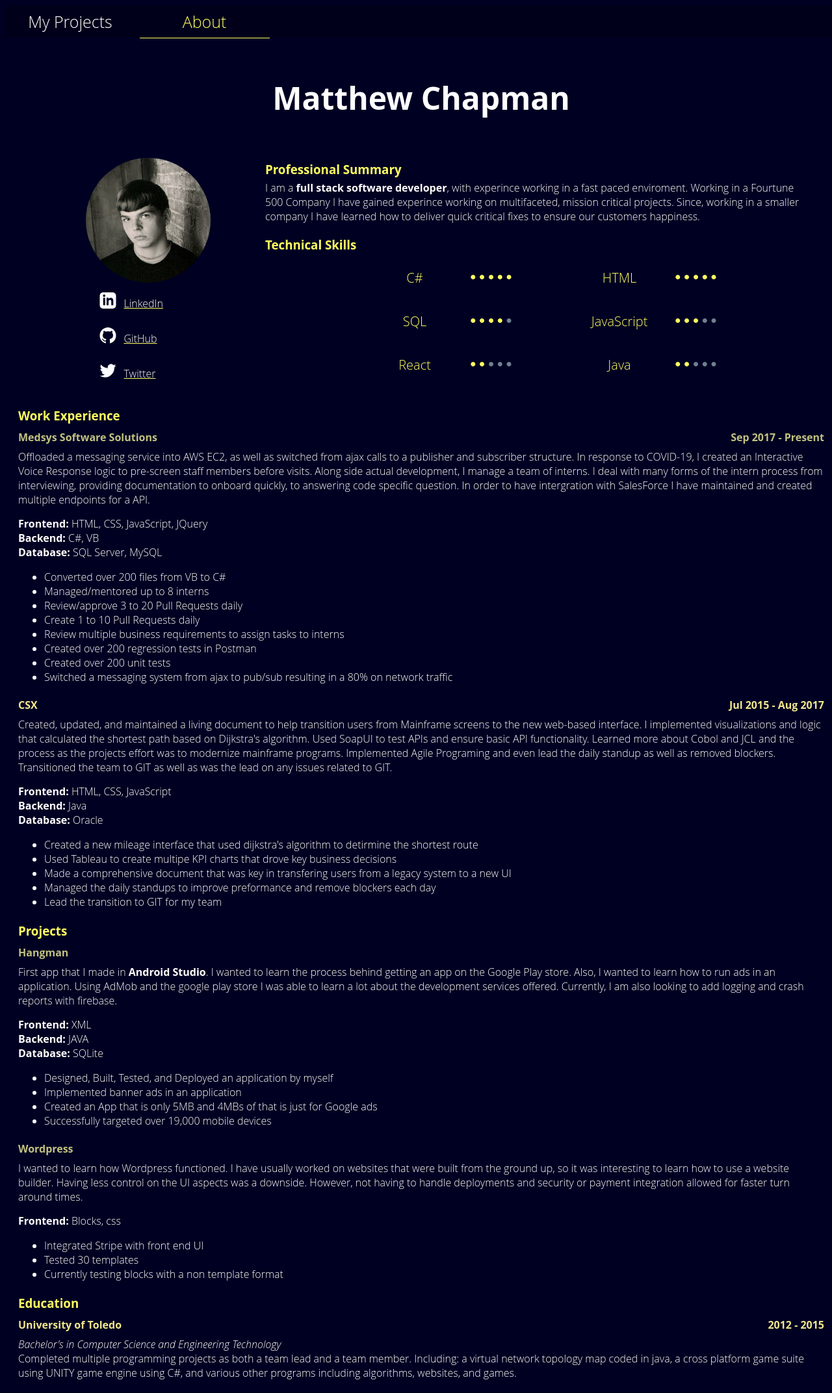
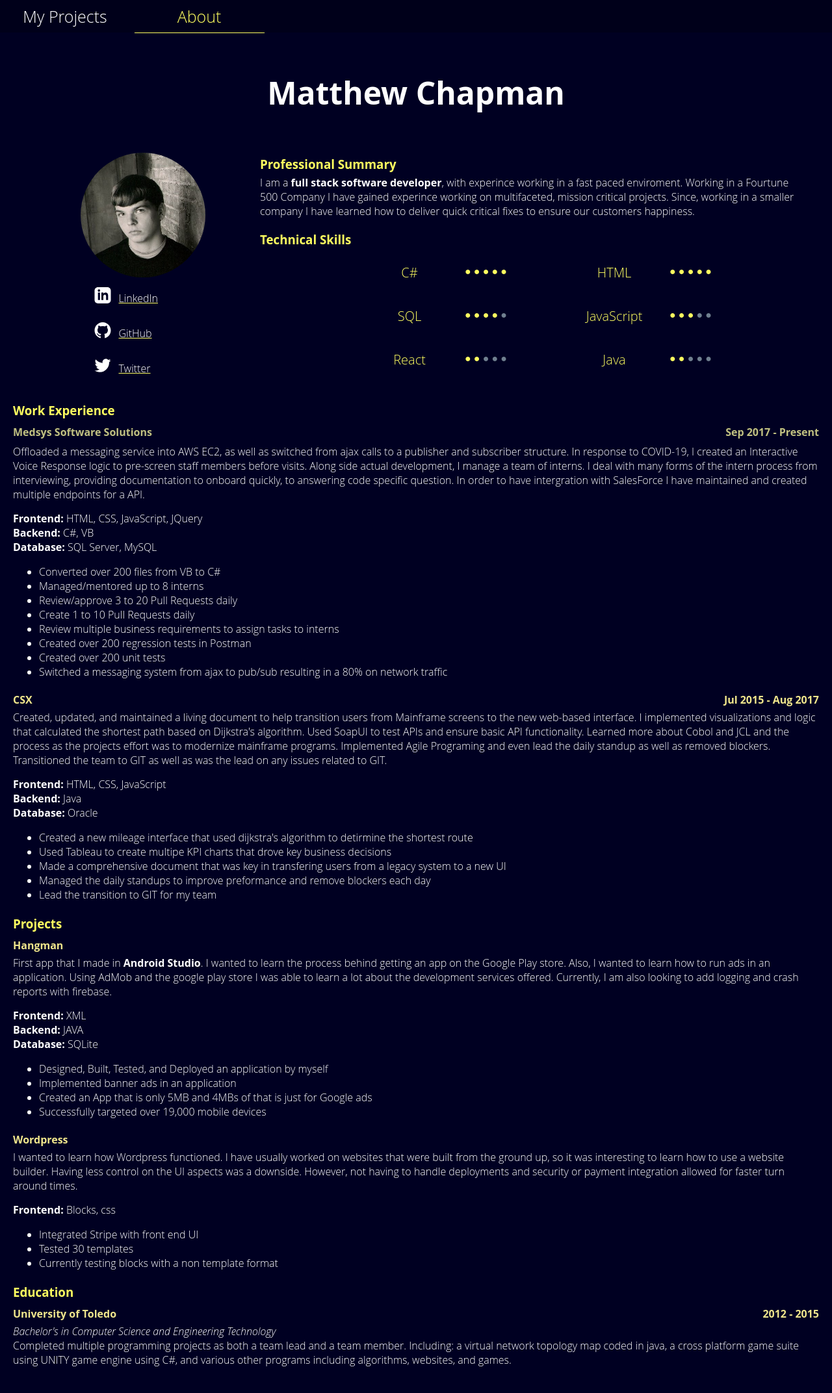
Before and after one commit to matt-chap/matt-chap.github.io, a Jekyll site: the page built from about.html, in a window 1280 px wide. Shown: the whole page at 65% size. Built offline with Jekyll 4.4.1, drawn with Linux system fonts in a browser that asks for light colours.

Commit message:
Better syle for mobile users

```diff
--- a/_sass/about/about.scss
+++ b/_sass/about/about.scss
@@ -38,7 +38,6 @@
     margin: auto;
 }
 
-
 .about-sum-tech-container {
     width: 70%;
 }
@@ -58,6 +57,11 @@
     font-size: 3em;
 }
 
+.about-sub-header {
+    color: khaki;
+    font-size: 1em;
+}
+
 .about-skills-container {
     display: flex;
     justify-content: center;
@@ -73,19 +77,20 @@
 
 .about-skills-name {
     padding: 0px 10px;
-    width: 125px;
     width: 150px;
-    font-size: 20px;
+    font-size: 1.25rem;
     color: #FFFF5F;
 }
 
+.about-skills-stats {
+    word-wrap: none;
+}
+
 .about-skills-stats-good {
-    word-wrap: none;
     color: #FFFF5F;
 }
 
 .about-skills-stats-working {
-    word-wrap: none;
     color: slategray;
 }
 
--- a/_sass/main.scss
+++ b/_sass/main.scss
@@ -16,6 +16,8 @@
   font-family: "Open Sans",sans-serif;
   font-weight: 300;
   background-color: #000022;
+  padding: 0px;
+  margin: 0px;
 }
 
 h1, h2, h3, h4 {
@@ -77,3 +79,11 @@
 a::after{
   color: #C1C181;
 }
+
+.float-left {
+  float: left;
+}
+
+.float-right {
+  float: right;
+}
--- a/about.html
+++ b/about.html
@@ -48,7 +48,7 @@
                     <div class="about-skills-container">
                         <div class="about-skills-block">
                             <div class="about-skills-name">C#</div>
-                            <div class="about-skills-stats-good">
+                            <div class="about-skills-stats about-skills-stats-good">
                                 &#9679;
                                 &#9679;
                                 &#9679;
@@ -58,7 +58,7 @@
                         </div>
                         <div class="about-skills-block">
                             <div class="about-skills-name">HTML</div>
-                            <div class="about-skills-stats-good">
+                            <div class="about-skills-stats about-skills-stats-good">
                                 &#9679;
                                 &#9679;
                                 &#9679;
@@ -68,7 +68,7 @@
                         </div>
                         <div class="about-skills-block">
                             <div class="about-skills-name">SQL</div>
-                            <div class="about-skills-stats-good">
+                            <div class="about-skills-stats about-skills-stats-good">
                                 &#9679;
                                 &#9679;
                                 &#9679;
@@ -80,7 +80,7 @@
                         </div>
                         <div class="about-skills-block">
                             <div class="about-skills-name">JavaScript</div>
-                            <div class="about-skills-stats-good">
+                            <div class="about-skills-stats about-skills-stats-good">
                                 &#9679;
                                 &#9679;
                                 &#9679;
@@ -92,7 +92,7 @@
                         </div>
                         <div class="about-skills-block">
                             <div class="about-skills-name">React</div>
-                            <div class="about-skills-stats-good">
+                            <div class="about-skills-stats about-skills-stats-good">
                                 &#9679;
                                 &#9679;
                                 <span class="about-skills-stats-working">
@@ -104,7 +104,7 @@
                         </div>
                         <div class="about-skills-block">
                             <div class="about-skills-name">Java</div>
-                            <div class="about-skills-stats-good">
+                            <div class="about-skills-stats about-skills-stats-good">
                                 &#9679;
                                 &#9679;
                                 <span class="about-skills-stats-working">
@@ -152,8 +152,8 @@
         </ul>
 
         <div>
-            <h4 style="float: left; color: khaki;height: 25px;">CSX</h4>
-            <h4 style="float: right; color: khaki;height: 25px;">Jul 2015 - Aug 2017</h4>
+            <h4 class="about-sub-header float-left">CSX</h4>
+            <h4 class="about-sub-header float-right">Jul 2015 - Aug 2017</h4>
         </div>
         <p class="about-paragraph" style="padding-bottom: 15px;">
             Created, updated, and maintained a living document to help transition users from Mainframe screens to the new web-based interface.
@@ -182,7 +182,7 @@
 
         <h3>Projects</h3>
         <div>
-            <h4 style="float: left;height: 25px;">Hangman</h4>
+            <h4 class="about-sub-header float-left">Hangman</h4>
         </div>
         <p class="about-paragraph" style="padding-bottom: 15px;">
             First app that I made in <strong>Android Studio</strong>.
@@ -208,7 +208,7 @@
         </ul>
 
         <div>
-            <h4 style="float: left;height: 25px;">Wordpress</h4>
+            <h4 class="about-sub-header float-left">Wordpress</h4>
         </div>
         <p class="about-paragraph" style="padding-bottom: 15px;">
             I wanted to learn how Wordpress functioned.
@@ -227,8 +227,8 @@
 
         <h3>Education</h3>
         <div>
-            <h4 style="float: left; color: khaki;height: 25px;">University of Toledo</h4>
-            <h4 style="float: right; color: khaki;height: 25px;">2012 - 2015</h4>
+            <h4 class="about-sub-header float-left">University of Toledo</h4>
+            <h4 class="about-sub-header float-right">2012 - 2015</h4>
         </div>
         <i class="about-paragraph" style="color: white;">Bachelor's in Computer Science and Engineering Technology</i>
         <p class="about-paragraph">Completed multiple programming projects as both a team lead and a team member.
--- a/index.html
+++ b/index.html
@@ -5,14 +5,12 @@
 
 <div class="project-body">
   {% for project in site.projects %}
-    <a href="/{{project.link}}.html">
-      <div class="project-card">
+  <div class="project-card" onclick="location.href='/{{project.link}}.html';">
     <h2>{{ project.name }}</h2>
     <div class="project-image">
       <img src="{{ project.image_url }}" alt="{{ project.image_alt }}" width="{{project.image_width}}" />
     </div>
     {{ project.content | markdownify }}
   </div>
-    </a>
   {% endfor %}
 </div>
```
Also changed, not shown: 6 other files. Lines whose indentation alone changed are shown as unchanged.
